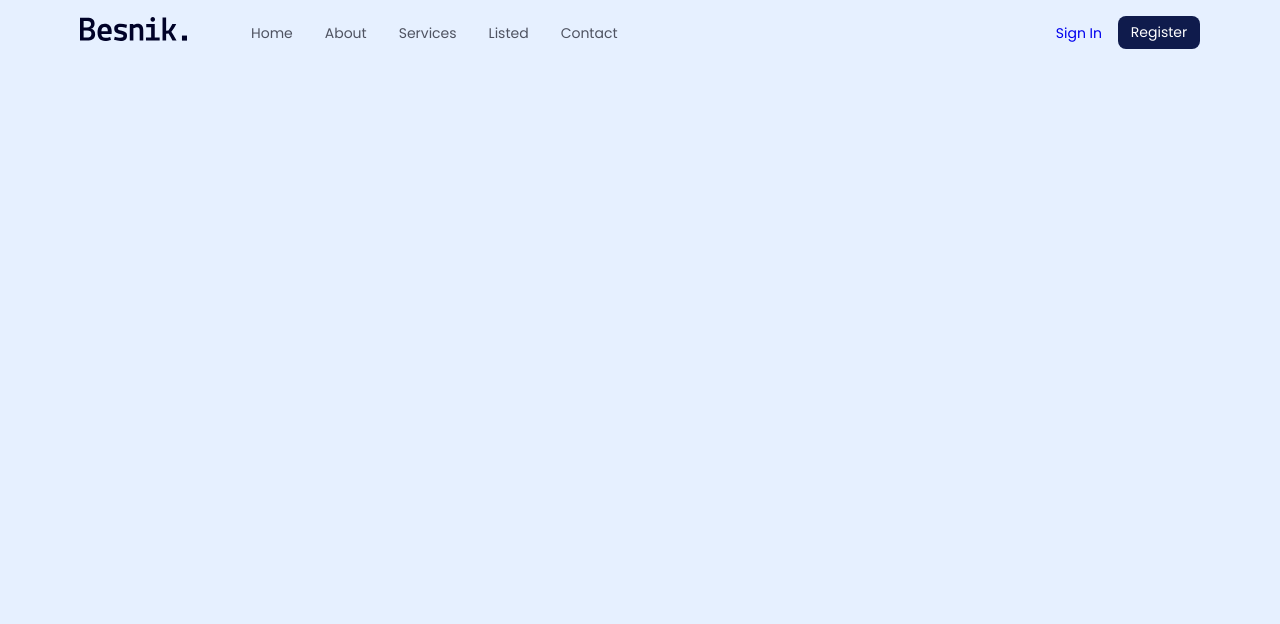
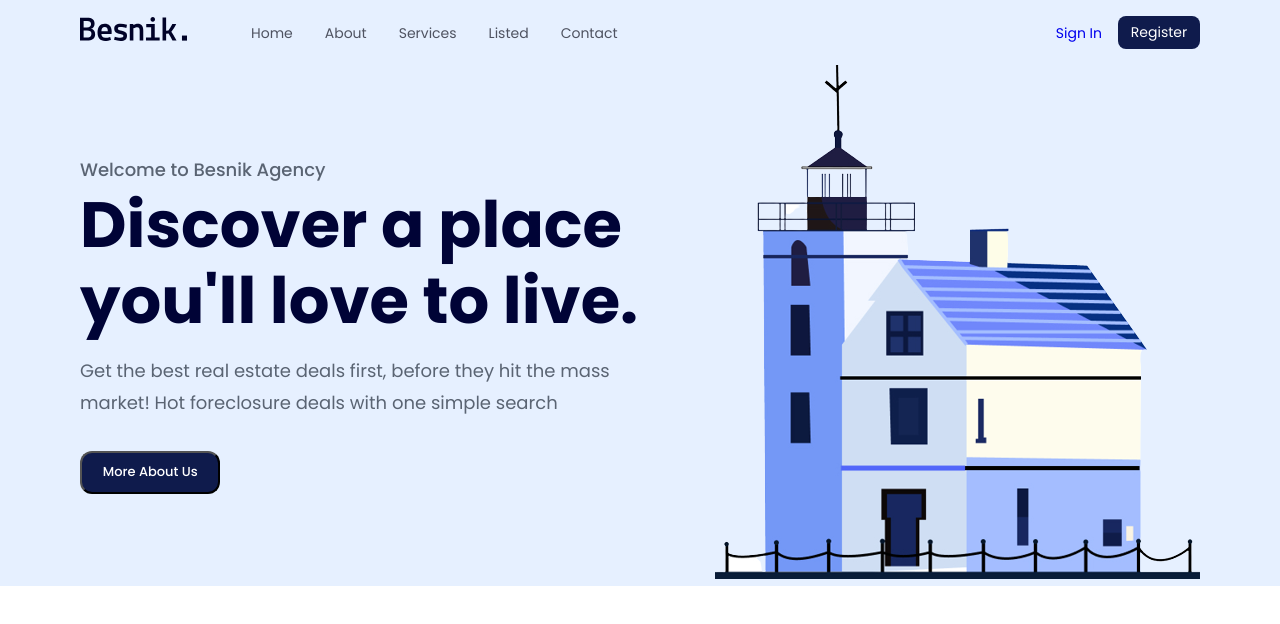
Before and after one commit to afgprogrammer22/real-estate-bensik, a React (Create React App) app: page / in a window 1280 px wide. Shown: the top 624 px of the page. Built offline with nearby package versions, Linux system fonts and the light colour scheme.

Commit message:
Header section completed

```diff
--- a/src/containers/header/Header.jsx
+++ b/src/containers/header/Header.jsx
@@ -1,11 +1,28 @@
-import './header.scss'
-import Navbar from '../../components/navbar/Navbar'
+import './header.scss';
+import Navbar from '../../components/navbar/Navbar';
+import hero from '../../assets/hero.png';
 const Header = () => {
   return (
     <div className='header'>
       <Navbar />
+      <div className='hero'>
+        <div className='hero__text'>
+          <p className='intro'>Welcome to Besnik Agency</p>
+          <h1>
+            Discover a place <br></br> you'll love to live.
+          </h1>
+          <p className='desc'>
+            Get the best real estate deals first, before they hit the mass
+            market! Hot foreclosure deals with one simple search
+          </p>
+          <button>More About Us</button>
+        </div>
+        <div className='hero__image'>
+          <img src={hero} alt='' />
+        </div>
+      </div>
     </div>
-  )
-}
+  );
+};
 
-export default Header
+export default Header;
--- a/src/containers/header/header.scss
+++ b/src/containers/header/header.scss
@@ -1,5 +1,53 @@
 .header {
-    background: #E6F0FF;
-    width: 100vw;
-    height: 100vh;
+  background: #e6f0ff;
+  width: 100%;
+  height: 100%;
 }
+
+.hero {
+  padding: 0 5rem;
+  display: flex;
+  align-items: center;
+  justify-content: space-between;
+
+  .hero__text {
+    h1 {
+      font-size: 64px;
+      line-height: 76px;
+      font-weight: bold;
+      margin: 0.2rem 0 1rem 0;
+      color: #000336;
+    }
+
+    p {
+      font-size: 18px;
+      color: #5a6473;
+    }
+
+    .intro {
+      font-weight: 500;
+    }
+
+    .desc {
+      width: 90%;
+      line-height: 32px;
+      font-weight: 400;
+    }
+
+    button {
+      padding: 0.6rem 1.3rem;
+      background: #0f1b4c;
+      color: #fff;
+      font-size: 13px;
+      font-weight: 500;
+      border-radius: 12px;
+      margin-top: 2rem;
+      cursor: pointer;
+      font-family: "Poppins", sans-serif;
+    }
+  }
+
+  @media screen and (max-width: 900px) {
+    flex-direction: column;
+  }
+}
```
